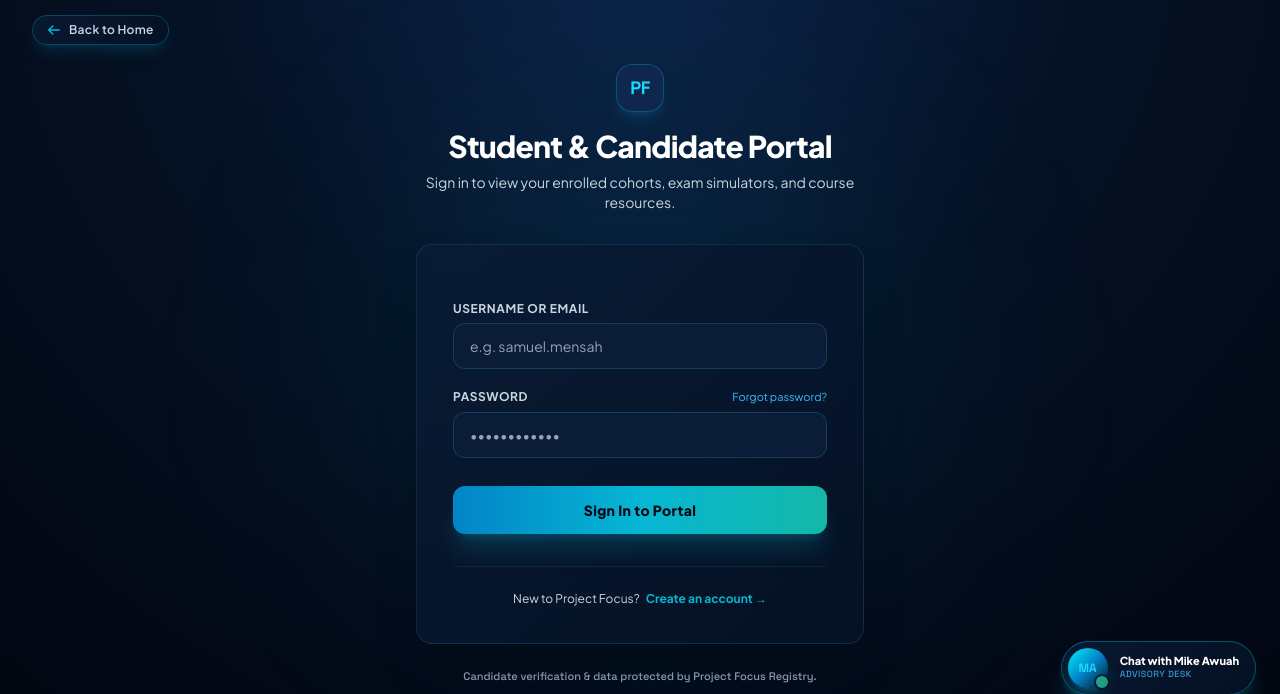
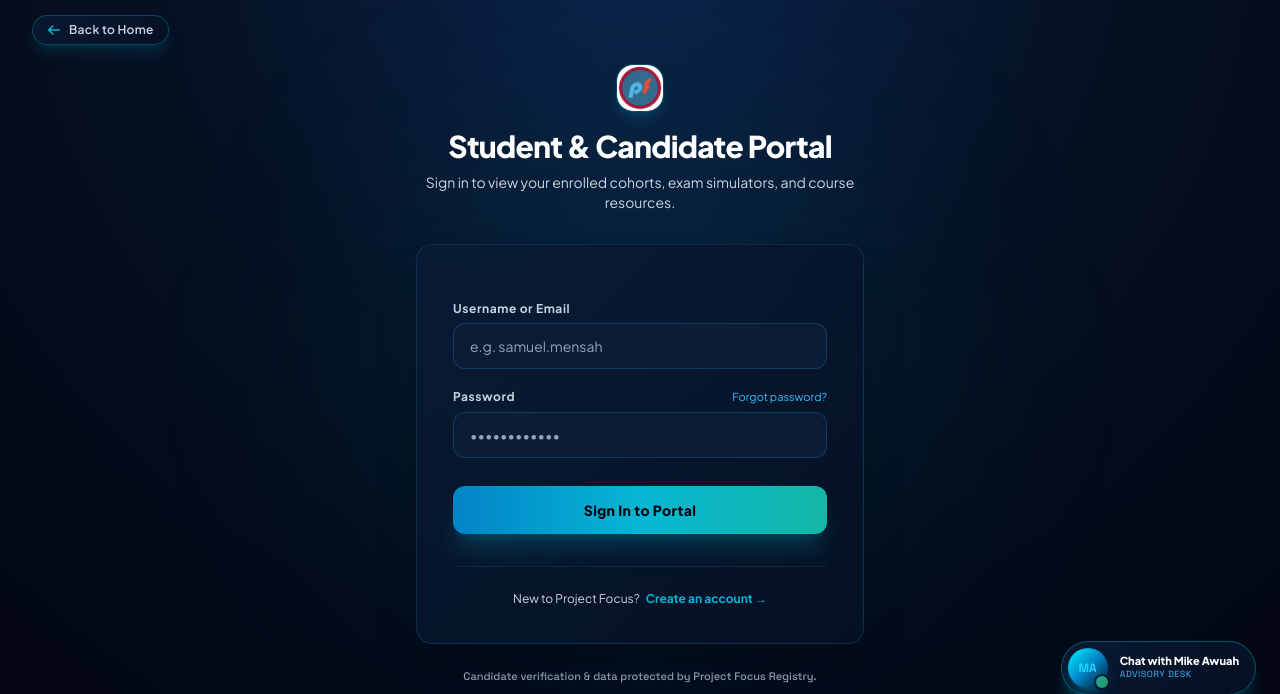
Before and after one commit to Wolfgh12/pfsite, a Django app: page /login/ in a window 1280 px wide. Shown: the part 81-775 px from the top of the page. Run offline with Django 5.2, Linux system fonts and the light colour scheme; parts of the project's set-up code (start-up, migrations or seed data) failed here and were passed over; some libraries are stand-ins or nearby versions; some web fonts are replaced.

Commit message:
feat: replace pf emblem with ori4 logo and titlecase field labels on login view

```diff
--- a/templates/login.html
+++ b/templates/login.html
@@ -12,8 +12,10 @@
 
     <!-- Top Branding & Header -->
     <div class="text-center mb-8">
-      <div class="w-12 h-12 mx-auto mb-4 rounded-2xl bg-sea-surface border border-sea-cyan/30 flex items-center justify-center shadow-lg shadow-sea-cyan/15">
-        <span class="font-mono font-extrabold text-transparent bg-clip-text bg-gradient-to-tr from-sea-electric to-sea-foam text-lg tracking-tight">PF</span>
+      <div class="w-12 h-12 mx-auto mb-4 rounded-2xl overflow-hidden shadow-lg shadow-sea-cyan/15 border border-sea-cyan/30">
+        <img src="{% static 'images/ori4.jpg' %}?v=1"
+             alt="Project Focus Logo"
+             class="w-full h-full object-cover rounded-2xl" />
       </div>
       <h1 class="text-2xl sm:text-3xl font-extrabold text-white tracking-tight">
         Student & Candidate Portal
@@ -42,7 +44,7 @@
 
         <!-- Username / Email Field -->
         <div>
-          <label for="id_username" class="block text-xs font-bold uppercase tracking-wider text-slate-300 mb-1.5">
+          <label for="id_username" class="block text-xs font-bold tracking-wider text-slate-300 mb-1.5">
             Username or Email
           </label>
           <div class="relative">
@@ -59,7 +61,7 @@
         <!-- Password Field -->
         <div>
           <div class="flex items-center justify-between mb-1.5">
-            <label for="id_password" class="block text-xs font-bold uppercase tracking-wider text-slate-300">
+            <label for="id_password" class="block text-xs font-bold tracking-wider text-slate-300">
               Password
             </label>
             <a href="mailto:admissions@projectfocus.org?subject=Password%20Reset%20Request"
```
